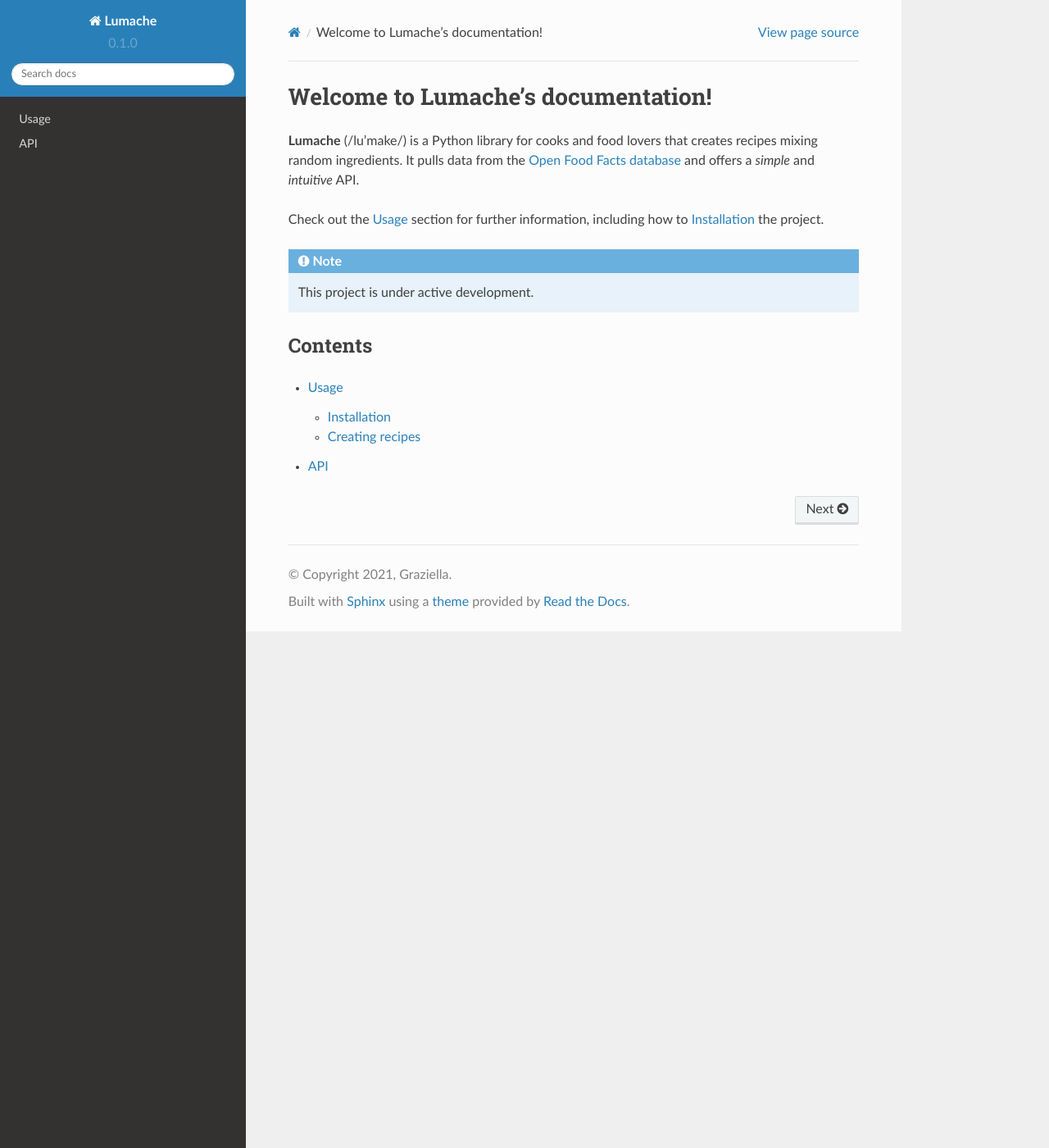
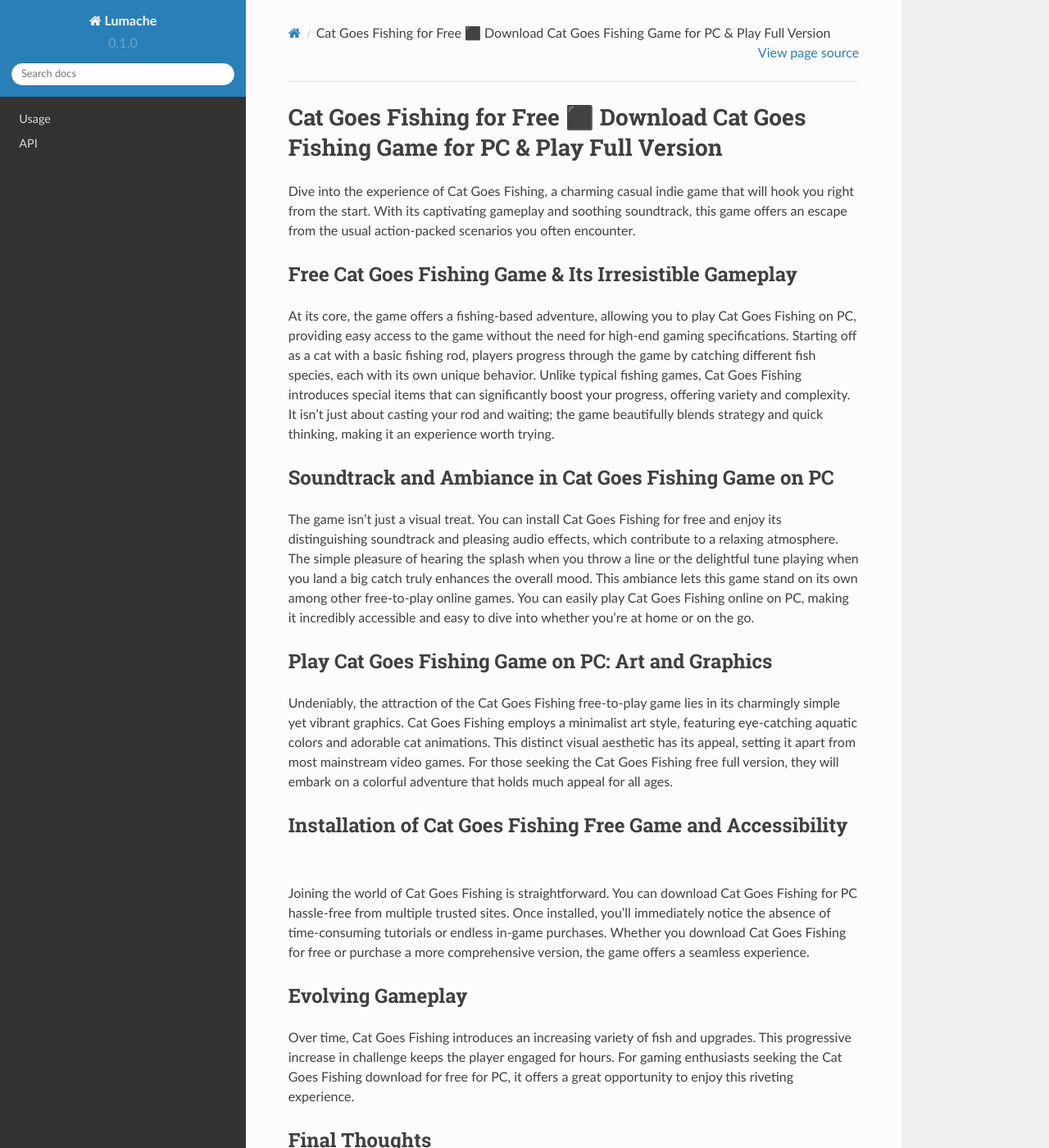
Before and after one commit to Herminial/cat-goes-fishing, a Sphinx documentation site: the page built from docs/source/index.rst, in a window 1280 px wide and 1400 px high. Shown: the whole window at 82% size. Built offline with Sphinx 7.4.7 and the Read the Docs theme 2.0.0, drawn with Linux system fonts in a browser that asks for light colours; some of the changed text lies outside the part shown.

Commit message:
Update index.rst

```diff
--- a/docs/source/index.rst
+++ b/docs/source/index.rst
@@ -1,17 +1,37 @@
-Welcome to Lumache's documentation!
-===================================
+Cat Goes Fishing for Free ⬛️ Download Cat Goes Fishing Game for PC & Play Full Version
+=======================================================================================
+Dive into the experience of Cat Goes Fishing, a charming casual indie game that will hook you right from the start. With its captivating gameplay and soothing soundtrack, this game offers an escape from the usual action-packed scenarios you often encounter.
 
-**Lumache** (/lu'make/) is a Python library for cooks and food lovers
-that creates recipes mixing random ingredients.
-It pulls data from the `Open Food Facts database <https://world.openfoodfacts.org/>`_
-and offers a *simple* and *intuitive* API.
+Free Cat Goes Fishing Game & Its Irresistible Gameplay
+------------------------------------------------------
 
-Check out the :doc:`usage` section for further information, including
-how to :ref:`installation` the project.
+At its core, the game offers a fishing-based adventure, allowing you to play Cat Goes Fishing on PC, providing easy access to the game without the need for high-end gaming specifications. Starting off as a cat with a basic fishing rod, players progress through the game by catching different fish species, each with its own unique behavior. Unlike typical fishing games, Cat Goes Fishing introduces special items that can significantly boost your progress, offering variety and complexity. It isn’t just about casting your rod and waiting; the game beautifully blends strategy and quick thinking, making it an experience worth trying.
 
-.. note::
+Soundtrack and Ambiance in Cat Goes Fishing Game on PC
+------------------------------------------------------
 
-   This project is under active development.
+The game isn’t just a visual treat. You can install Cat Goes Fishing for free and enjoy its distinguishing soundtrack and pleasing audio effects, which contribute to a relaxing atmosphere. The simple pleasure of hearing the splash when you throw a line or the delightful tune playing when you land a big catch truly enhances the overall mood. This ambiance lets this game stand on its own among other free-to-play online games. You can easily play Cat Goes Fishing online on PC, making it incredibly accessible and easy to dive into whether you're at home or on the go.
+
+Play Cat Goes Fishing Game on PС: Art and Graphics
+---------------------------------------------------
+
+Undeniably, the attraction of the Cat Goes Fishing free-to-play game lies in its charmingly simple yet vibrant graphics. Cat Goes Fishing employs a minimalist art style, featuring eye-catching aquatic colors and adorable cat animations. This distinct visual aesthetic has its appeal, setting it apart from most mainstream video games. For those seeking the Cat Goes Fishing free full version, they will embark on a colorful adventure that holds much appeal for all ages.
+
+Installation of Cat Goes Fishing Free Game and Accessibility
+------------------------------------------------------------
+
+Joining the world of Cat Goes Fishing is straightforward. You can download Cat Goes Fishing for PC hassle-free from multiple trusted sites. Once installed, you’ll immediately notice the absence of time-consuming tutorials or endless in-game purchases. Whether you download Cat Goes Fishing for free or purchase a more comprehensive version, the game offers a seamless experience.
+
+Evolving Gameplay
+----------------
+Over time, Cat Goes Fishing introduces an increasing variety of fish and upgrades. This progressive increase in challenge keeps the player engaged for hours. For gaming enthusiasts seeking the Cat Goes Fishing download for free for PC, it offers a great opportunity to enjoy this riveting experience.
+
+Final Thoughts
+--------------
+
+If you're searching for the Cat Goes Fishing free download for PC, you're on the path to encountering a game that provides both a relaxing and stimulating gaming experience. The developers have managed to create a game that is easy to get into but holds enough depth to keep you playing for hours on end. Overall, if you wish to play Cat Goes Fishing for free, it promises a delightful and engaging escapade.
+
+In conclusion, it delivers a fulfilling experience, whether you're just hoping to relax or seeking a game that has room for strategic play. The simplicity of downloading Cat Goes Fishing for free and its engaging gameplay make it a must-try in the realm of casual games.
 
 Contents
 --------
```
